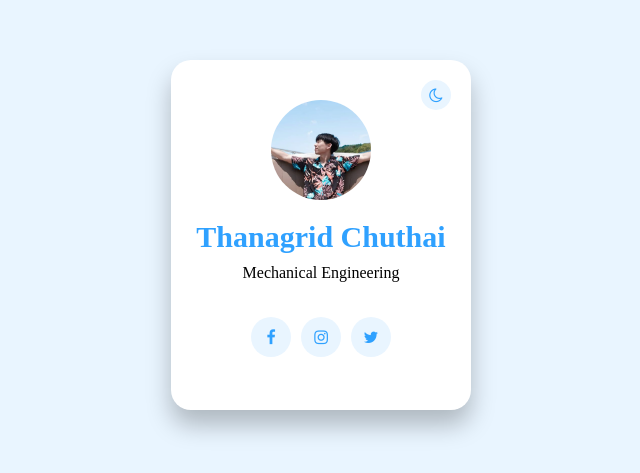
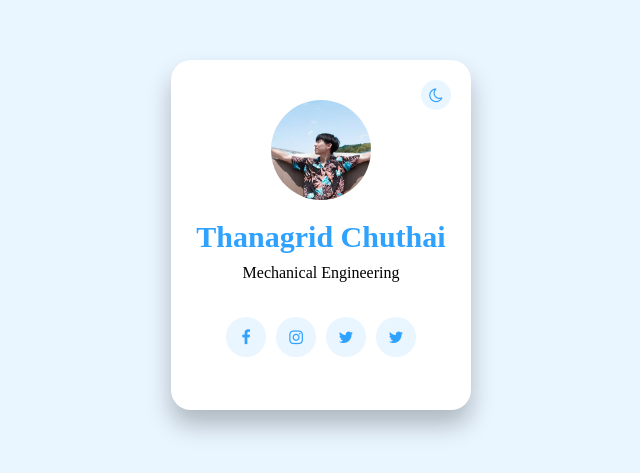
Before and after one commit to bbxmbb/dark_white, a plain HTML site: page index.html in a window 1280 px wide. Shown: the part 165-638 px from the top of the page, without its empty margins (319-959 px from the left). Drawn offline with Linux system fonts and the light colour scheme.

Commit message:
adding a little bit

```diff
--- a/index.html
+++ b/index.html
@@ -23,6 +23,8 @@
                 <span><a href="facebook" class="fa fa-facebook" aria-hidden="false"></a></span>
                     <span><a href="facebook" class="fa fa-instagram"></a></span>               </span>
                     <span><a href="facebook" class="fa fa-twitter"></a></span>
+                    <span><a href="facebook" class="fa fa-twitter"></a></span>
+
             </div>
 
         </div>
```
